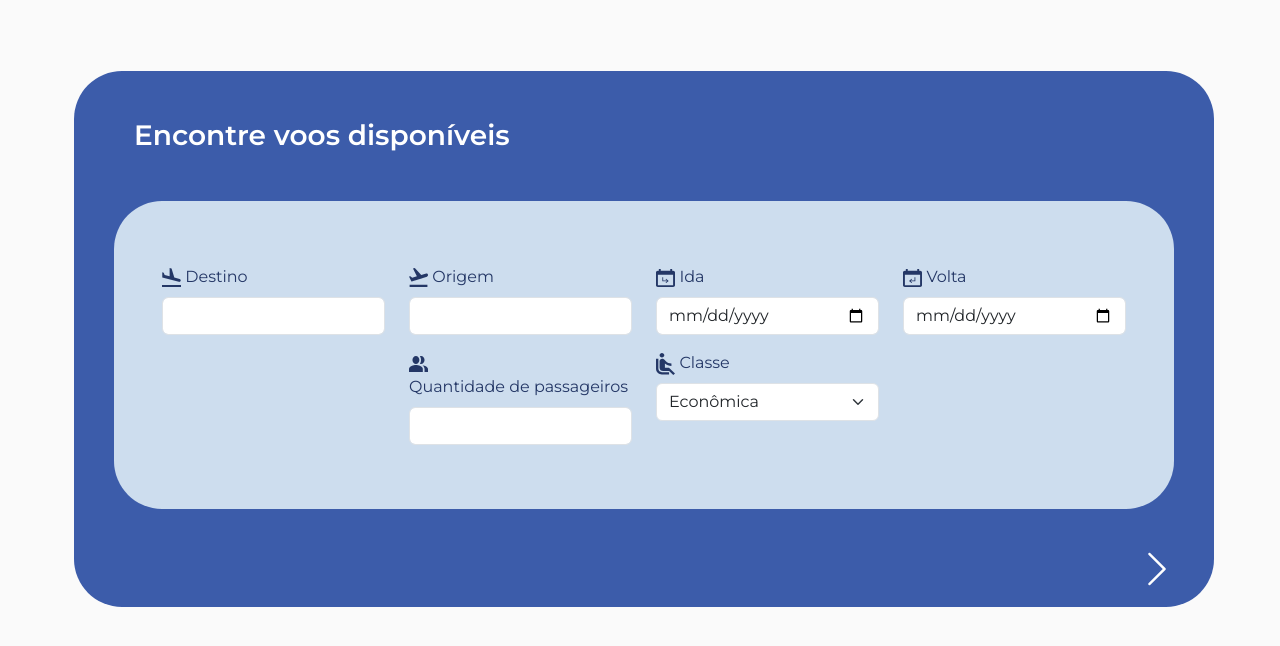
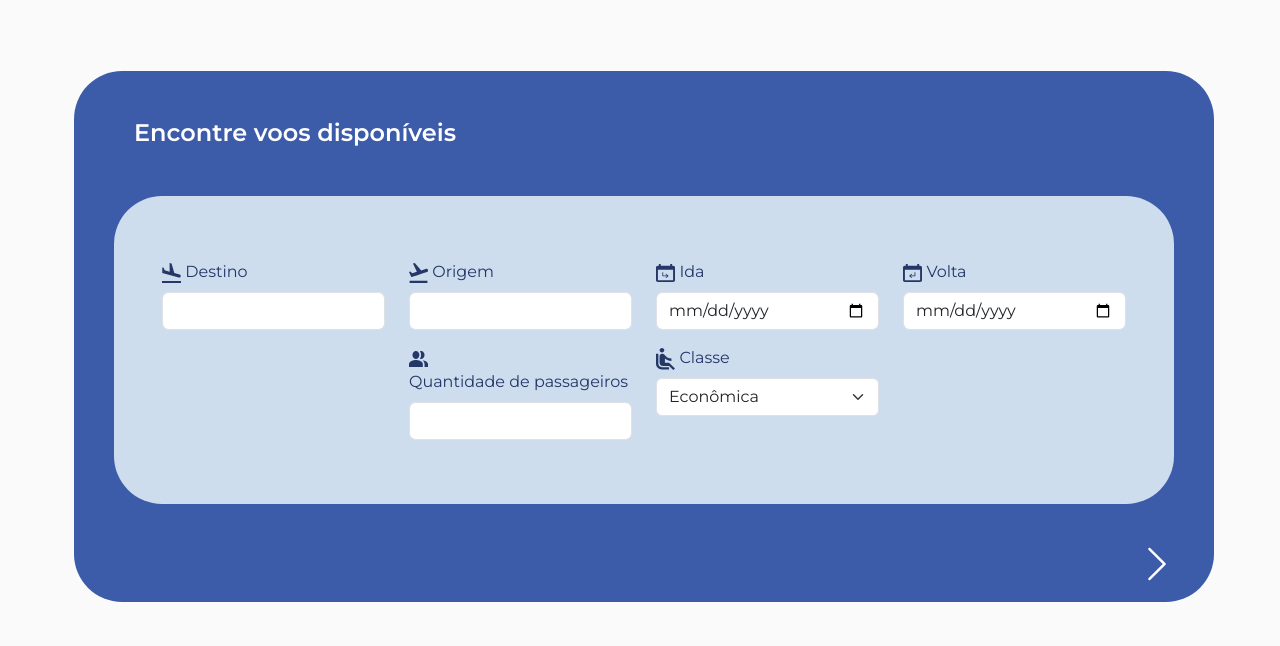
Before and after one commit to JulliaThainna/FlyMe, a plain HTML site: page frontend/html/home.html in a window 1280 px wide. Shown: the part 98-744 px from the top of the page. Drawn offline with nearby package versions, Linux system fonts and the light colour scheme.

Commit message:
Tela home finalizada

```diff
--- a/frontend/html/home.html
+++ b/frontend/html/home.html
@@ -45,7 +45,7 @@
 
     <div class="d-flex justify-content-center align-items-center">
         <div class="container" id="bg-pesquisa">
-            <h3 class="m-5 fw-semibold">Encontre voos disponíveis</h3>
+            <h4 class="m-5 fw-semibold">Encontre voos disponíveis</h4>
             <form action="">
                 <div class="container" id="bg-pesquisa-sub">
                     <div class="row">
--- a/frontend/style/home.css
+++ b/frontend/style/home.css
@@ -1,12 +1,12 @@
 #bg-pesquisa{
-    width: 200rem;
+    width: 80rem;
     border-radius: 3rem;
     background-color: #3C5CAA;
     color: #243766;
     margin-top: 5rem;
 }
 
-#bg-pesquisa h3{
+#bg-pesquisa h4{
     color: #ffffff;
 }
 
```
